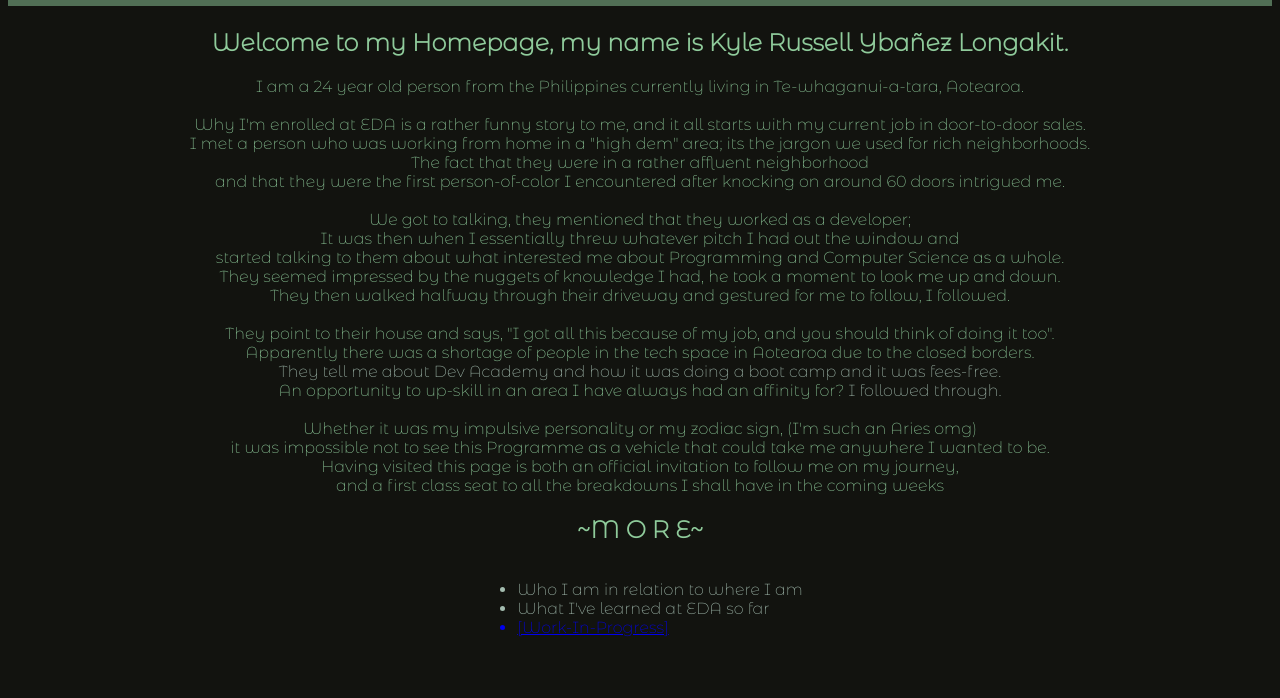
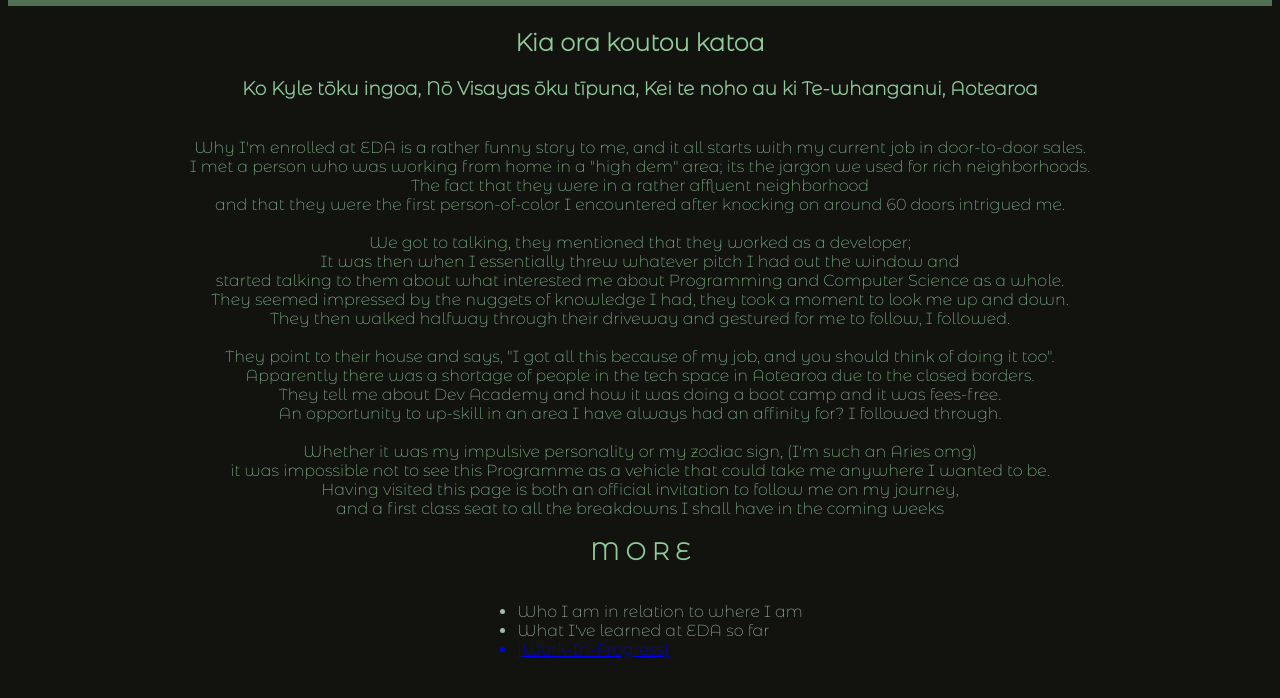
Before and after one commit to kyle-skaxx/kyle-skaxx.github.io, a plain HTML site: page index.html in a window 1280 px wide. Shown: the part 100-798 px from the top of the page. Drawn offline with Linux system fonts and the light colour scheme.

Commit message:
liltweakscommit

```diff
--- a/index.html
+++ b/index.html
@@ -38,11 +38,11 @@
 </div>
 <body>
 <h2>
-    Welcome to my Homepage, my name is Kyle Russell Ybañez Longakit.
+    Kia ora koutou katoa
 </h2>
+<h3> Ko Kyle tōku ingoa, Nō Visayas ōku tīpuna, Kei te noho au ki Te-whanganui, Aotearoa
+</h3>
 <p id="intro">
-I am a 24 year old person from the Philippines currently living in Te-whaganui-a-tara, Aotearoa.
-<br>
 <br>
 Why I'm enrolled at EDA is a rather funny story to me, and it all starts with my current job in door-to-door sales.
 <br>
@@ -57,7 +57,7 @@ It was then when I essentially threw whatever pitch I had out the window and
 <br>
 started talking to them about what interested me about Programming and Computer Science as a whole.
 <br>
-They seemed impressed by the nuggets of knowledge I had, he took a moment to look me up and down.
+They seemed impressed by the nuggets of knowledge I had, they took a moment to look me up and down.
 <br>
 They then walked halfway through their driveway and gestured for me to follow, I followed.
 <br>
@@ -73,7 +73,7 @@ An opportunity to up-skill in an area I have always had an affinity for? <a targ
 Whether it was my impulsive personality or my zodiac sign, (I'm such an Aries omg) <br>it was impossible not to see this Programme as a vehicle that could take me anywhere I wanted to be. <br>
 Having visited this page is both an official invitation to follow me on my journey,<br> and a first class seat to all the breakdowns I shall have in the coming weeks <br>
 </p>
-<h2>~M O R E~</h2>
+<h2>M O R E</h2>
 <div class="list">
 <ul class="navlist">
     <a target="_blank" class="giflink" href="blog\identity.html"><li>Who I am in relation to where I am</li></a>
--- a/styles/main.css
+++ b/styles/main.css
@@ -1,7 +1,7 @@
 html, .main-content {max-width: 100%;
                     overflow-x: hidden;
 }
-h2   {
+h2, h3     {
     text-align: center;
 }
 #header {   height: auto;
```
